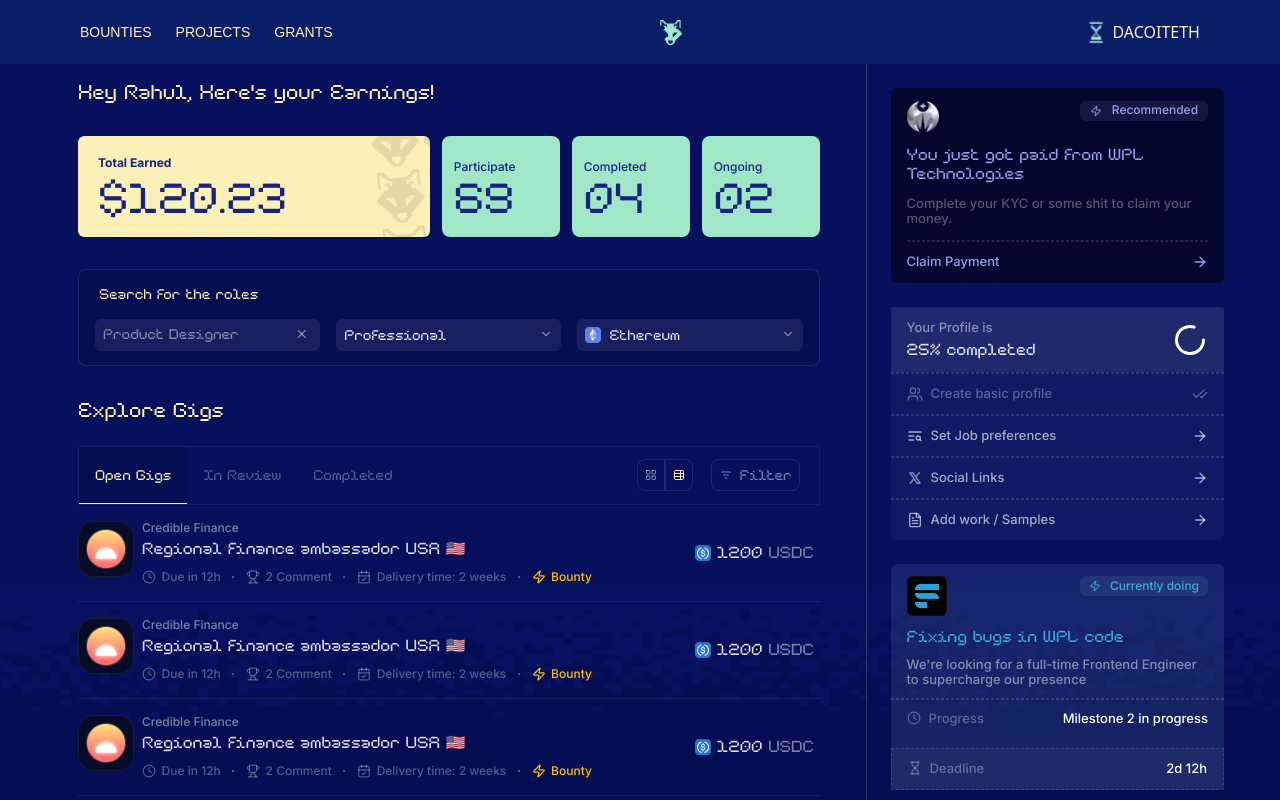
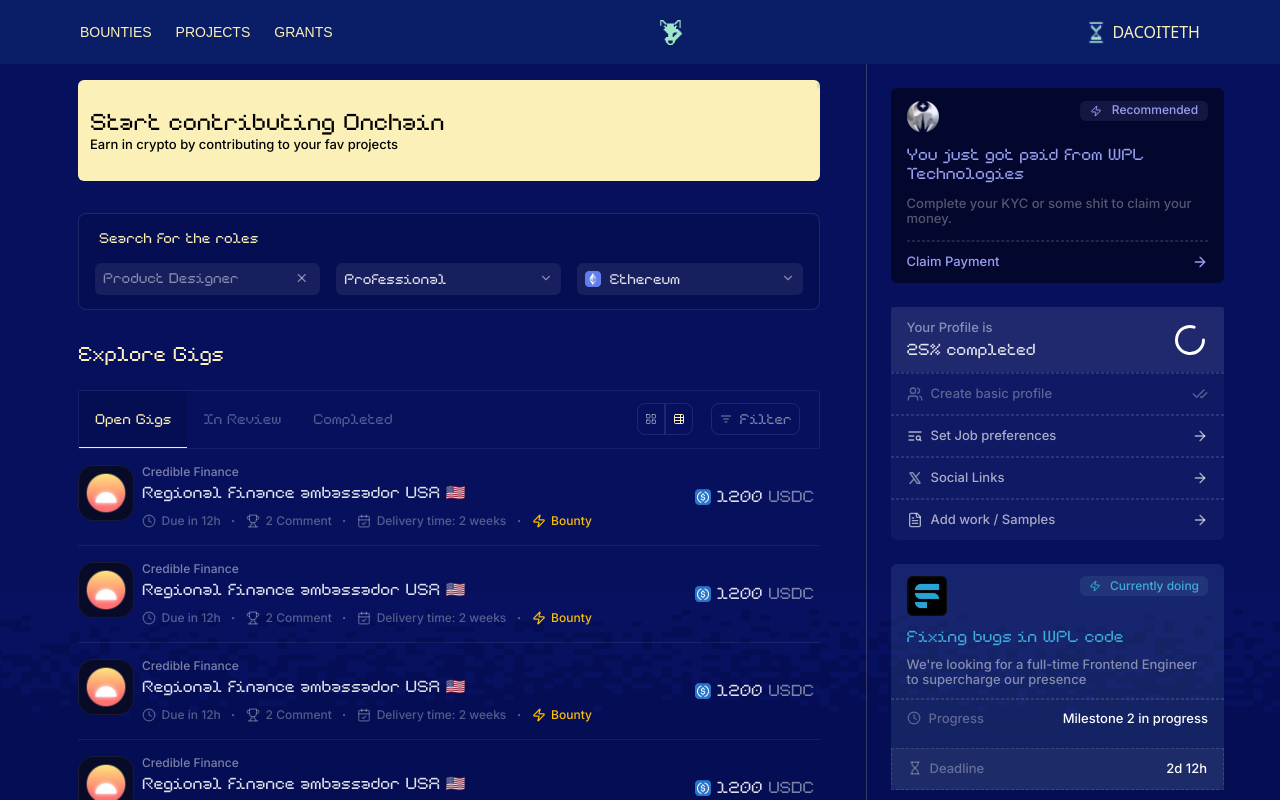
Before and after one commit to Akash-Behara/app_wpl, a React (Vite) app: page / in a window 1280 px wide. Shown: the top 800 px of the page. Built offline with nearby package versions, Linux system fonts and the light colour scheme; a web font is replaced by a local one.

Commit message:
Upd homepage for logged in condition

```diff
--- /dev/null
+++ b/src/components/home/HomeLeftSection.jsx
@@ -0,0 +1,16 @@
+import React from 'react'
+import ExploreGigs from './ExploreGigs'
+import SearchRoles from './SearchRoles'
+import Statistics from './Statistics'
+
+const HomeLeftSection = ({user, isLoggedIn}) => {
+  return (
+    <div className='flex flex-col px-[46px] mt-4 w-full '>
+      <Statistics user={user} isLoggedIn={isLoggedIn} />
+      <SearchRoles />
+      <ExploreGigs />
+    </div>
+  )
+}
+
+export default HomeLeftSection
--- /dev/null
+++ b/src/components/home/HomeRightSection.jsx
@@ -0,0 +1,18 @@
+import React from 'react'
+import KYC_Card from './KYC_Card'
+import ProfileDetailsCard from './ProfileDetailsCard'
+import BugFixCard from './BugFixCard'
+import RecentActivityCard from './RecentActivityCard'
+
+const HomeRightSection = () => {
+  return (
+    <div className='flex flex-col py-6 px-6 border border-y-0 border-r-0 border-l border-l-primaryYellow/20'>
+			<KYC_Card />
+			<ProfileDetailsCard />
+			<BugFixCard />
+			<RecentActivityCard />
+    </div>
+  )
+}
+
+export default HomeRightSection
--- a/src/components/home/Statistics.jsx
+++ b/src/components/home/Statistics.jsx
@@ -1,25 +1,35 @@
-const Statistics = () => {
+const Statistics = ({user,isLoggedIn}) => {
+
   return (
     <div className="mb-8">
-        <p className="font-gridular text-primaryYellow text-[20px] leading-[24px] mb-8">Hey Rahul, Here's your Earnings!</p>
+        {isLoggedIn ?
+        <>
+            <p className="font-gridular text-primaryYellow text-[20px] leading-[24px] mb-8">Hey {user.name}, Here's your Earnings!</p>
             <div className="flex flex-row text-primaryBlue">
                 <div className="mr-3 w-2/4 h-[101px] py-5 px-5 bg-cover bg-[url('assets/images/total_earned_bg.png')] rounded-md">
                     <p className='font-inter font-bold text-[12px] leading-[14.4px] mb-1'>Total Earned</p>
-                <p className='font-gridular text-[42px] leading-[50.4px]'>$120.23</p>
+                    <p className='font-gridular text-[42px] leading-[50.4px]'>${user.total_money_earned}</p>
                 </div>
                 <div className='w-1/6 h-[101px] bg-primaryGreen py-6 px-3 rounded-lg mr-3'>
                     <p className='font-inter font-medium text-[12px] leading-[14.4px] mb-1'>Participate</p>
-                <p className='font-gridular text-[42px] leading-[42px]'>69</p>
+                    <p className='font-gridular text-[42px] leading-[42px]'>{user.participated_projects_count}</p>
                 </div>
                 <div className='w-1/6 h-[101px] bg-primaryGreen py-6 px-3 rounded-lg mr-3'>
                     <p className='font-inter font-medium text-[12px] leading-[14.4px] mb-1'>Completed</p>
-                <p className='font-gridular text-[42px] leading-[42px]'>04</p>
+                    <p className='font-gridular text-[42px] leading-[42px]'>{user.projects_completed_count}</p>
                 </div>
                 <div className='w-1/6 h-[101px] bg-primaryGreen py-6 px-3 rounded-lg'>
                     <p className='font-inter font-medium text-[12px] leading-[14.4px] mb-1'>Ongoing</p>
-                <p className='font-gridular text-[42px] leading-[42px]'>02</p>
+                    <p className='font-gridular text-[42px] leading-[42px]'>{user.projects_ongoing_count}</p>
                 </div>
             </div>
+        </>
+        :
+        <div className="flex flex-col justify-center px-3 h-[101px] w-full bg-cover bg-no-repeat bg-[url('assets/images/total_earned_not_logged_in_bg.png')] rounded-md">
+            <p className="font-gridular text-[23px] leading-[27.6px]">Start contributing Onchain</p>
+            <p className="font-inter text-[13px] font-medium leading-[15.6px]">Earn in crypto by contributing to your fav projects</p>
+        </div>
+        }
     </div>
   )
 }
--- a/src/pages/HomePage.jsx
+++ b/src/pages/HomePage.jsx
@@ -1,30 +1,46 @@
-import React from 'react'
-import Statistics from '../components/home/Statistics'
-import SearchRoles from '../components/home/SearchRoles'
-import ExploreGigs from '../components/home/ExploreGigs'
-import KYC_Card from '../components/home/KYC_Card'
-import ProfileDetailsCard from '../components/home/ProfileDetailsCard'
-import BugFixCard from '../components/home/BugFixCard'
-import RecentActivityCard from '../components/home/RecentActivityCard'
+import HomeRightSection from '../components/home/HomeRightSection'
+import HomeLeftSection from '../components/home/HomeLeftSection'
 
 const HomePage = () => {
+  const isLoggedIn = false;
+
+  const userDetails = {
+    name: "Jane",
+    email: "jane@doe.com",
+    username: "janedoe99",
+    bio: "Hi, I am Jane Doe",
+    wallet_address: "",
+    kyc_status: false,
+    social: [
+      {"telegram": ""},
+      {"discord": ""},
+      {"email": ""}
+    ],
+    user_personal_projects: [
+      {
+        img: "",
+        title: "",
+        description: "",
+        skills: ["React", "Tailwind"],
+        link: ""
+      },
+    ],
+    total_money_earned: "120.23",
+    active_projects: [],
+    upcoming_payments: [],
+    reward_history: [],
+    job_preference: [],
+    submitted_proposals: [],
+    submitted_projects: [],
+    participated_projects_count: "69",
+    projects_completed_count: "04",
+    projects_ongoing_count: "02",
+  }
 
   return (
     <div className='flex flex-row justify-between mt-4 mx-8'>
-      {/* Left side */}
-      <div className='flex flex-col px-[46px] mt-4 w-full '>
-        <Statistics />
-        <SearchRoles />
-        <ExploreGigs />
-      </div>
-
-      {/* right side */}
-      <div className='flex flex-col py-6 px-6 border border-y-0 border-r-0 border-l border-l-primaryYellow/20'>
-        <KYC_Card />
-        <ProfileDetailsCard />
-        <BugFixCard />
-        <RecentActivityCard />
-      </div>
+      <HomeLeftSection user={userDetails} isLoggedIn={isLoggedIn} />
+      <HomeRightSection user={userDetails} isLoggedIn={isLoggedIn} />
     </div>
   )
 }
```
Also changed, not shown: src/assets/images/total_earned_not_logged_in_bg.png (added). Lines whose indentation alone changed are shown as unchanged.
